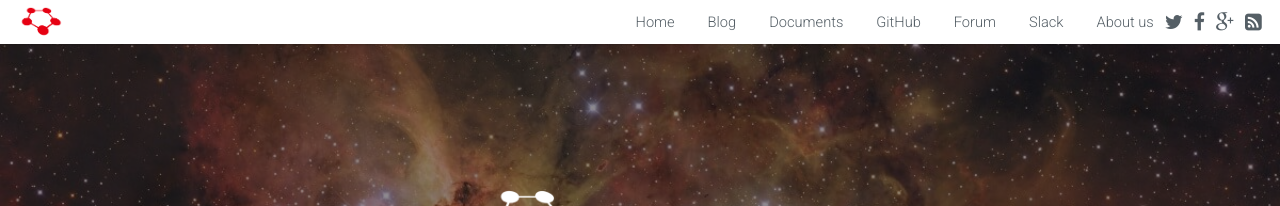
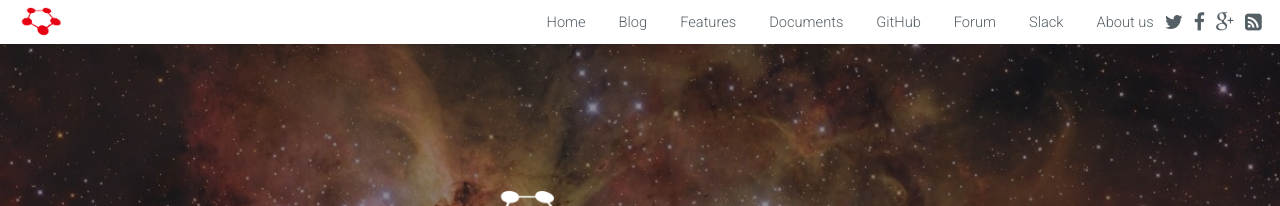
Before and after one commit to chainer/chainer.org, a Jekyll site: the page built from index.html, in a window 1280 px wide. Shown: the top 206 px of the page. Built offline with Jekyll 4.4.1, drawn with Linux system fonts in a browser that asks for light colours; comment, search, counter and statistics services are not loaded.

Commit message:
Add features tab

```diff
--- a/_includes/header.html
+++ b/_includes/header.html
@@ -5,6 +5,7 @@
 	    <ul>
 	        <li><a href="{{ site.baseurl }}/">Home</a></li>
             <li><a href="{{ site.baseurl }}/blog/">Blog</a></li>
+            <li><a href="{{ site.baseurl }}/features/">Features</a></li>
 	        <li><a href="https://docs.chainer.org/">Documents</a></li>
 	        <li><a href="https://github.com/chainer/chainer">GitHub</a></li>
             <li><a href="https://groups.google.com/forum/#!forum/chainer">Forum</a></li>
```
